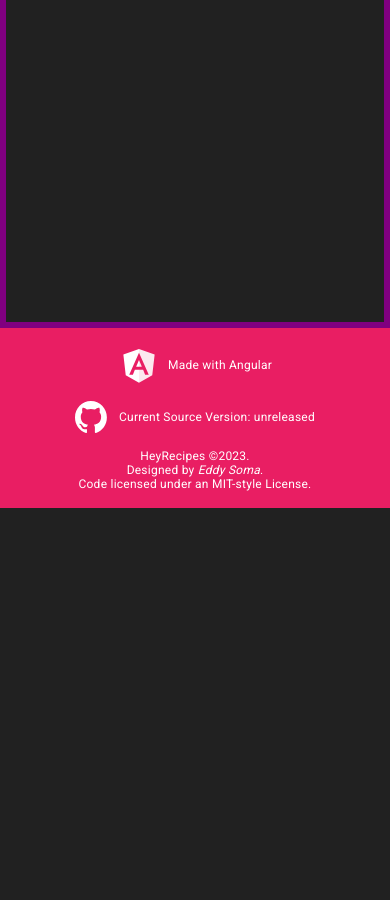
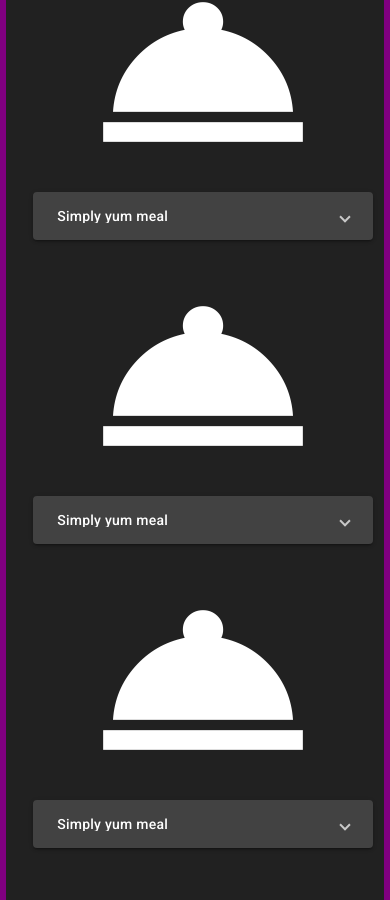
Before and after one commit to Kairn/hey-recipes, an Angular app: page / in a window 390 px wide. Shown: the part 4004-4904 px from the top of the page. Before the commit the page ends 4512 px from the top, so only its background shows below. Built offline with nearby package versions, Linux system fonts and the light colour scheme.

Commit message:
sketch out recipes placement

```diff
--- a/src/app/app.module.ts
+++ b/src/app/app.module.ts
@@ -12,6 +12,7 @@ import { MatFormFieldModule } from '@angular/material/form-field';
 import { MatAutocompleteModule } from '@angular/material/autocomplete';
 import { MatInputModule } from '@angular/material/input';
 import { MatExpansionModule } from '@angular/material/expansion';
+import { MatListModule } from '@angular/material/list';
 
 import { AppComponent } from './app.component';
 import { FooterComponent } from './footer/footer.component';
@@ -49,6 +50,7 @@ import { RecipeComponent } from './recipe/recipe.component';
     MatAutocompleteModule,
     MatInputModule,
     MatExpansionModule,
+    MatListModule,
   ],
   providers: [],
   bootstrap: [AppComponent]
--- a/src/app/main/main.component.html
+++ b/src/app/main/main.component.html
@@ -4,5 +4,13 @@
         <app-chipset></app-chipset>
         <app-chipset></app-chipset>
     </div>
-    <div id="meals-container"></div>
+    <div id="meals-container">
+        <app-recipe></app-recipe>
+        <app-recipe></app-recipe>
+        <app-recipe></app-recipe>
+        <app-recipe></app-recipe>
+        <app-recipe></app-recipe>
+        <app-recipe></app-recipe>
+        <app-recipe></app-recipe>
+    </div>
 </div>
--- a/src/app/main/main.component.scss
+++ b/src/app/main/main.component.scss
@@ -1,3 +1,5 @@
+@import '../../imports.scss';
+
 #main-box {
     border: solid purple;
     min-height: 200px;
@@ -27,8 +29,16 @@ app-chipset {
 
 #meals-container {
     border: solid purple;
-    display: grid;
     min-height: 400px;
+    padding: 1rem 10%;
+    // display: grid;
+    // grid-template-columns: repeat(3, $recipe-width);
+    // grid-template-rows: auto;
+    // column-gap: 50px;
+    // justify-content: center;
+    display: flex;
+    flex-flow: row wrap;
+    justify-content: space-evenly;
 }
 
 @media (max-width: 900px) {
@@ -46,3 +56,10 @@ app-chipset {
         margin: 0.5rem 1.5rem 0.5rem 1rem;
     }
 }
+
+
+@media (max-width: 575px) {
+    #meals-container {
+        padding: 1rem 5%;
+    }
+}
--- a/src/app/recipe/recipe.component.html
+++ b/src/app/recipe/recipe.component.html
@@ -1,4 +1,34 @@
 <div class="recipe-wrapper">
-    <div class="recipe-title"></div>
-    <div class="recipe-pic"></div>
+    <mat-icon fontIcon="room_service"></mat-icon>
+    <mat-expansion-panel>
+        <mat-expansion-panel-header>
+            <mat-panel-title>
+                Simply yum meal
+            </mat-panel-title>
+        </mat-expansion-panel-header>
+        <div class="recipe-desc">Lorem ipsum dolor, sit amet consectetur adipisicing elit. Itaque totam amet quod
+            quaerat, fuga illo mollitia cumque vero fugit ex soluta, ipsam placeat rerum quibusdam.</div>
+        <mat-list>
+            <mat-list-item>
+                <mat-icon matListItemIcon>note</mat-icon>
+                <div matListItemTitle>Ingredient 1</div>
+                <div matListItemLine>Quantity: 1</div>
+            </mat-list-item>
+            <mat-list-item>
+                <mat-icon matListItemIcon>note</mat-icon>
+                <div matListItemTitle>Ingredient 2</div>
+                <div matListItemLine>Quantity: 1</div>
+            </mat-list-item>
+            <mat-list-item>
+                <mat-icon matListItemIcon>note</mat-icon>
+                <div matListItemTitle>Ingredient 3</div>
+                <div matListItemLine>Quantity: 1</div>
+            </mat-list-item>
+            <mat-list-item>
+                <mat-icon matListItemIcon>note</mat-icon>
+                <div matListItemTitle>Ingredient 4</div>
+                <div matListItemLine>Quantity: 1</div>
+            </mat-list-item>
+        </mat-list>
+    </mat-expansion-panel>
 </div>
--- a/src/app/recipe/recipe.component.scss
+++ b/src/app/recipe/recipe.component.scss
@@ -0,0 +1,44 @@
+@import '../../imports.scss';
+
+$pic-size: 300px;
+$pic-size-small: 240px;
+
+.recipe-wrapper {
+    width: $recipe-width;
+    margin: 0.5rem;
+    display: flex;
+    flex-flow: column nowrap;
+    align-items: center;
+
+    &:hover {
+        outline: 2px solid lighten($color: $primary-color, $amount: 0%);
+    }
+
+    >mat-icon {
+        cursor: pointer;
+        display: block;
+        font-size: $pic-size;
+        width: $pic-size;
+        height: $pic-size;
+    }
+}
+
+@media (max-width: 575px) {
+    .recipe-wrapper {
+        width: $recipe-width-small;
+
+        >mat-icon {
+            font-size: $pic-size-small;
+            width: $pic-size-small;
+            height: $pic-size-small;
+        }
+
+        mat-panel-title {
+            font-size: 14px;
+        }
+
+        .recipe-desc {
+            font-size: 12px;
+        }
+    }
+}
--- a/src/imports.scss
+++ b/src/imports.scss
@@ -3,3 +3,6 @@ $accent-color: #607d8b;
 $warn-color: #f44336;
 $basic-color: #424242;
 $bg-color: #212121;
+
+$recipe-width: 400px;
+$recipe-width-small: 340px;
```
